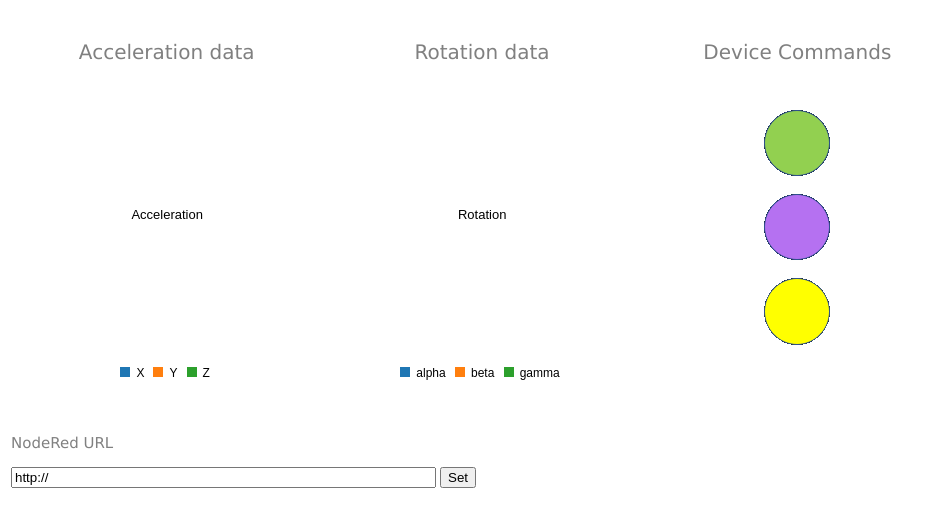
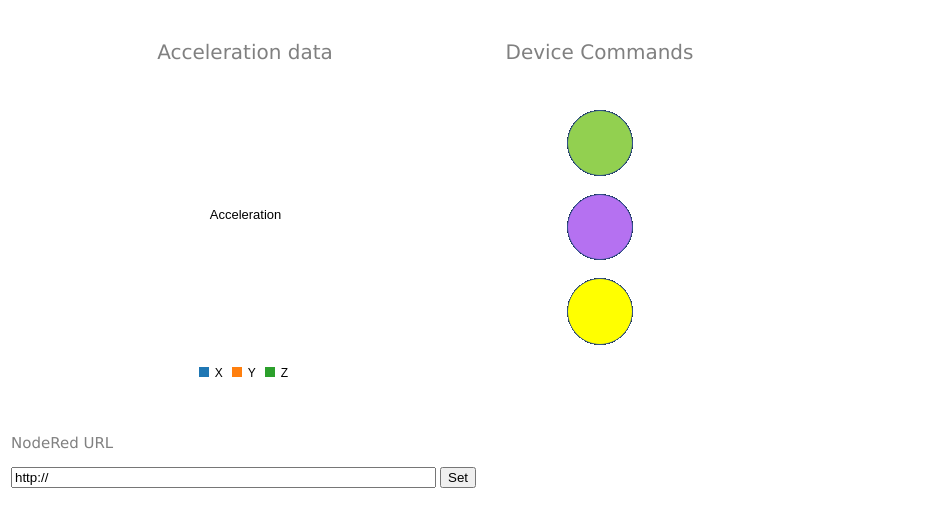
Before and after one commit to amontero0611/MobileIoTPlatformTest, a plain HTML site: page console.html in a window 1280 px wide. Shown: the part 88-614 px from the top of the page, without its empty margins (0-943 px from the left). Drawn offline with Linux system fonts and the light colour scheme; no server answers.

Commit message:
accel only

```diff
--- a/console.html
+++ b/console.html
@@ -71,17 +71,17 @@ function myTimer() {
 <br>
 
 <table width="75%" style="table-layout:fixed;">
-        <col style="width:25%">
-        <col style="width:25%">
+        <col style="width:50%">
+<!--    <col style="width:25%">  -->
         <col style="width:25%">
 <tbody>
 	<tr>
 		<td>
 			<p style="font-size:20px;color:grey;font-family:Geneva" align="center">Acceleration data</p>
 		</td>
-		<td>
+		<!-- <td>
 			<p style="font-size:20px;color:grey;font-family:Geneva" align="center">Rotation data</p>
-		</td>
+		</td> -->
 		<td>
 			<p style="font-size:20px;color:grey;font-family:Geneva" align="center">Device Commands</p>
 		</td>
@@ -90,15 +90,16 @@ function myTimer() {
 		<td>
 			<div id="donutChartAcc"></div>
 		</td>
-		<td>
+	<!--	<td>
 			<div id="donutChartRot"></div>
 		</td>
+	-->
 		<td>
-			<center><img src=green.gif style="cursor: pointer;" border=0 onClick="javascript:(function(){mandato('green');})()">
+			<center><img src=green.gif style="cursor: pointer;" border=0 onClick=function(){mandato('green');}>
 			</center><br>
-			<center><img src=magenta.gif style="cursor: pointer;" border=0 usemap="#map_s2"onClick="javascript:(function(){mandato('magenta');})()">
+			<center><img src=magenta.gif style="cursor: pointer;" border=0 usemap="#map_s2"onClick=function(){mandato('magenta');}>
 			</center><br>
-			<center><img src=yellow.gif style="cursor: pointer;" border=0 usemap="#map_s3"onClick="javascript:(function(){mandato('yellow');})()">
+			<center><img src=yellow.gif style="cursor: pointer;" border=0 usemap="#map_s3"onClick=function(){mandato('yellow');}>
 			</center>
 		</td>
 	</tr>
@@ -143,7 +144,7 @@ function myTimer() {
     				});
 			  }
 </script>
-<script>
+<!-- <script>
 			  var donutChartRot = c3.generate({
     			bindto: "#donutChartRot",
     			data: {
@@ -172,7 +173,7 @@ function myTimer() {
     				});
 			  }
 </script>
-
+-->
 <br><br>
 <table width="50%" style="table-layout:fixed;"><tr><td>
 <p style="font-size:15px;color:grey;font-family:Geneva">NodeRed URL </p>
```
